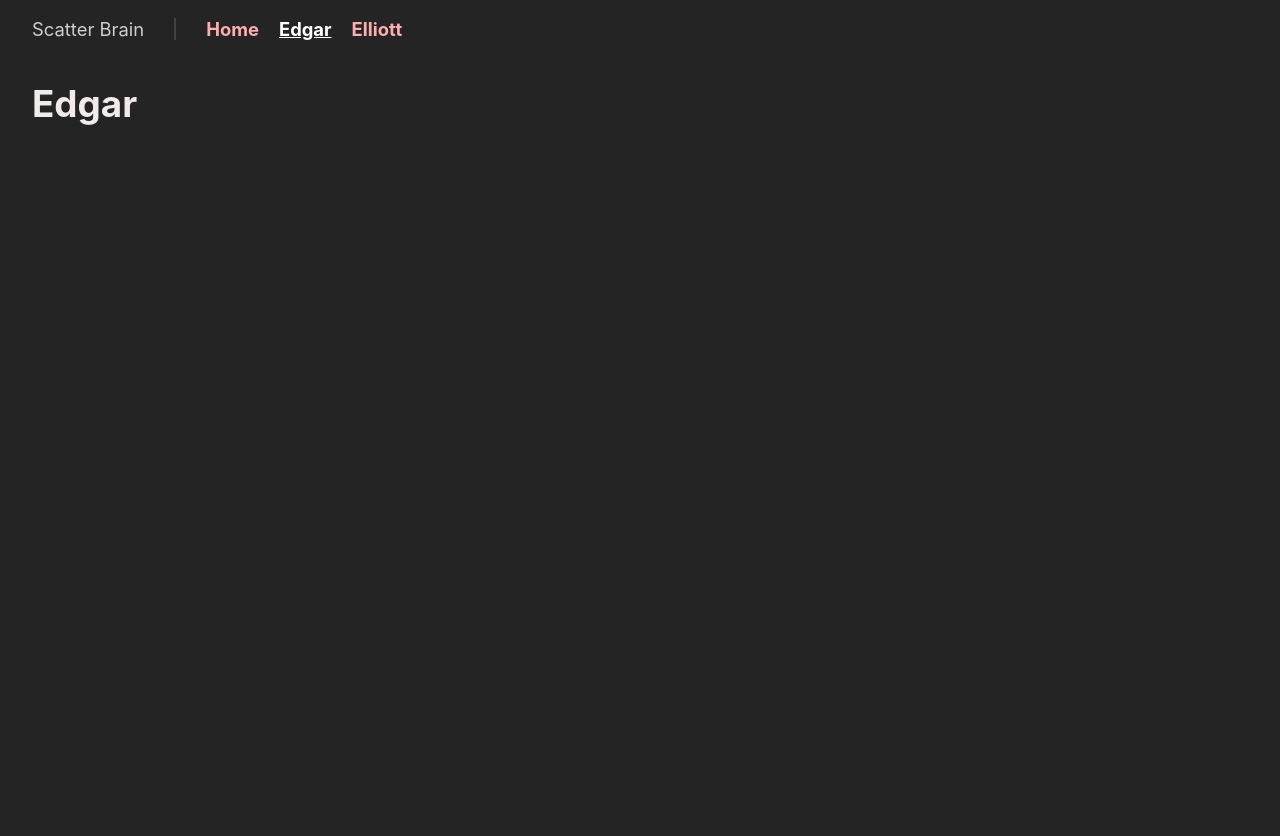
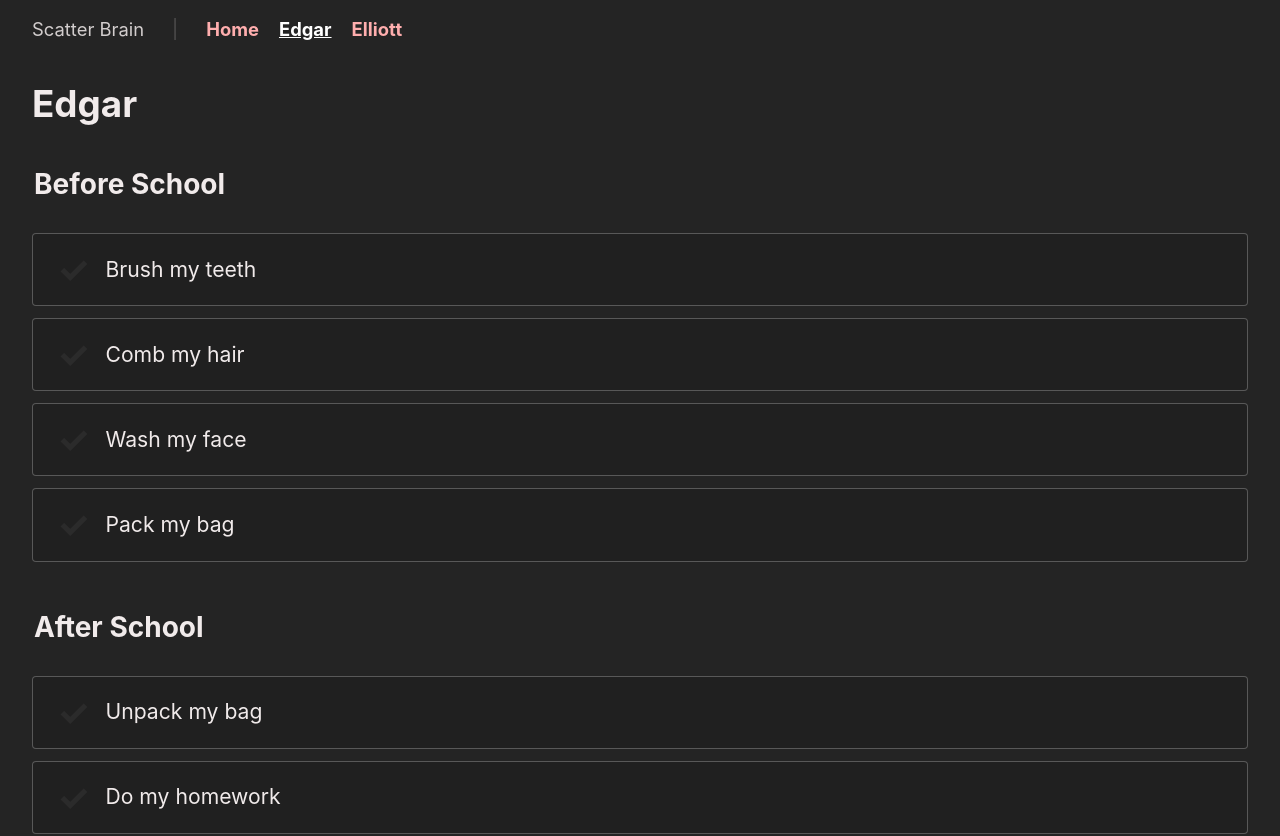
Before and after one commit to stephenbelyea/scatter-brain, a React (Vite) app: page /edgar in a window 1280 px wide. Shown: the top 836 px of the page. Before the commit the page ends 800 px from the top, so only its background shows below. Built offline with nearby package versions, Linux system fonts and the light colour scheme.

Commit message:
Checklist setup with completed action

```diff
--- a/src/App.css
+++ b/src/App.css
@@ -35,3 +35,73 @@
 .app > nav a[aria-current="page"] {
   color: var(--link-hocus-colour);
 }
+
+/* PERSON VIEW */
+
+.person-view fieldset {
+  margin: 2rem 0;
+  border: none;
+  padding: 0;
+}
+
+h2,
+.person-view legend {
+  font-size: 1.75rem;
+  font-weight: bold;
+  margin-bottom: 1rem;
+}
+
+.person-view .item {
+  position: relative;
+  margin: 0.75rem 0;
+}
+
+.person-view .item input[type="checkbox"] {
+  position: absolute;
+  z-index: -1;
+  opacity: 0;
+}
+
+.person-view .item .checkbox {
+  display: flex;
+  cursor: pointer;
+  padding: 0.5rem 1.5rem;
+  border: solid 0.1em rgba(255, 255, 255, 0.25);
+  background: rgba(0, 0, 0, 0.1);
+  border-radius: 0.25rem;
+  gap: 1rem;
+  justify-content: flex-start;
+  align-items: center;
+}
+
+.person-view .item .checkbox .icon {
+  font-weight: bold;
+  font-size: 2em;
+  flex: 0 0 2rem;
+  opacity: 0.05;
+}
+
+.person-view .item .checkbox .text {
+  font-size: 1.15em;
+  flex: 1 1 auto;
+}
+
+.person-view .item .checkbox:hover,
+.person-view .item input[type="checkbox"]:focus + .checkbox {
+  background: rgba(0, 0, 0, 0.15);
+  border-color: rgba(255, 255, 255, 0.65);
+}
+
+.person-view .item input[type="checkbox"]:checked + .checkbox {
+  background: rgba(11, 44, 11, 0.35) !important;
+  border-color: rgba(79, 212, 79, 0.75) !important;
+}
+
+.person-view .item input[type="checkbox"]:checked + .checkbox .icon {
+  opacity: 1;
+}
+
+.person-view .item .checkbox:active,
+.person-view .item input[type="checkbox"]:active + .checkbox {
+  transform: scale(1.015);
+}
--- a/src/App.jsx
+++ b/src/App.jsx
@@ -8,9 +8,9 @@ export const App = () => {
       <nav>
         <p>Scatter Brain</p>
         <NavLink to="/">Home</NavLink>
-        {Object.entries(PEOPLE).map((person) => (
-          <NavLink key={person[0]} to={`/${person[1].key}`}>
-            {person[1].label}
+        {Object.entries(PEOPLE).map(([key, person]) => (
+          <NavLink key={key} to={`/${person.key}`}>
+            {person.label}
           </NavLink>
         ))}
       </nav>
--- a/src/data/all-people-lists.js
+++ b/src/data/all-people-lists.js
@@ -29,4 +29,5 @@ export const ALL_PEOPLE_LISTS = [
       ],
     },
   ]),
+  mapListsWithIds(PEOPLE.ELLIOTT, []),
 ];
--- a/src/views/PersonView.jsx
+++ b/src/views/PersonView.jsx
@@ -1,18 +1,84 @@
+import { useEffect, useState } from "react";
 import { useParams } from "react-router-dom";
-import { PEOPLE } from "../data/lists";
 import { NotFoundView } from "./NotFoundView";
+import { ALL_PEOPLE_LISTS } from "../data/all-people-lists";
+
+const getPerson = (personId) =>
+  ALL_PEOPLE_LISTS.find((person) => person.id === personId) || undefined;
+
+const getTotalItems = (person) => {
+  let count = 0;
+  if (person && person?.lists.length > 0) {
+    person?.lists.forEach((list) => (count += list.items.length));
+  }
+  return count;
+};
 
 export const PersonView = () => {
   const { personId } = useParams();
+  const [checkedItems, setCheckedItems] = useState([]);
 
-  const person = PEOPLE[personId.toUpperCase()];
+  const person = getPerson(personId);
+  const totalItems = getTotalItems(person);
+
+  const onChangeItem = (e) => {
+    const itemId = e.target.id;
+    if (checkedItems.includes(itemId)) {
+      const updateItems = checkedItems.filter((item) => item !== itemId);
+      setCheckedItems(updateItems);
+    } else {
+      setCheckedItems([...checkedItems, itemId]);
+    }
+  };
+
+  const onSubmitLists = (e) => {
+    e.preventDefault();
+  };
+
+  useEffect(() => {
+    if (checkedItems.length > 0 && checkedItems.length === totalItems) {
+      window.alert(
+        `Great job ${person?.label}! You finished everything today 😀`
+      );
+    }
+  }, [checkedItems, totalItems, person]);
+
   if (!person) {
     return <NotFoundView />;
   }
 
   return (
     <div className="person-view">
-      <h1>{person.label}</h1>
+      <h1>{person?.label}</h1>
+      {person?.lists.length === 0 ? (
+        <p>No task lists found for {person?.label}.</p>
+      ) : (
+        <form onSubmit={onSubmitLists}>
+          {person?.lists.map((list) => (
+            <fieldset key={list.key} className="list">
+              <legend>{list.label}</legend>
+              {list.items.map((item) => (
+                <div key={item.key} className="item">
+                  <label htmlFor={item.id}>
+                    <input
+                      id={item.id}
+                      type="checkbox"
+                      name={list.key}
+                      value={item.key}
+                      onChange={onChangeItem}
+                      checked={checkedItems.includes(item.id)}
+                    />
+                    <span className="checkbox">
+                      <span className="icon">&#10003;</span>
+                      <span className="text">{item.label}</span>
+                    </span>
+                  </label>
+                </div>
+              ))}
+            </fieldset>
+          ))}
+        </form>
+      )}
     </div>
   );
 };
```
